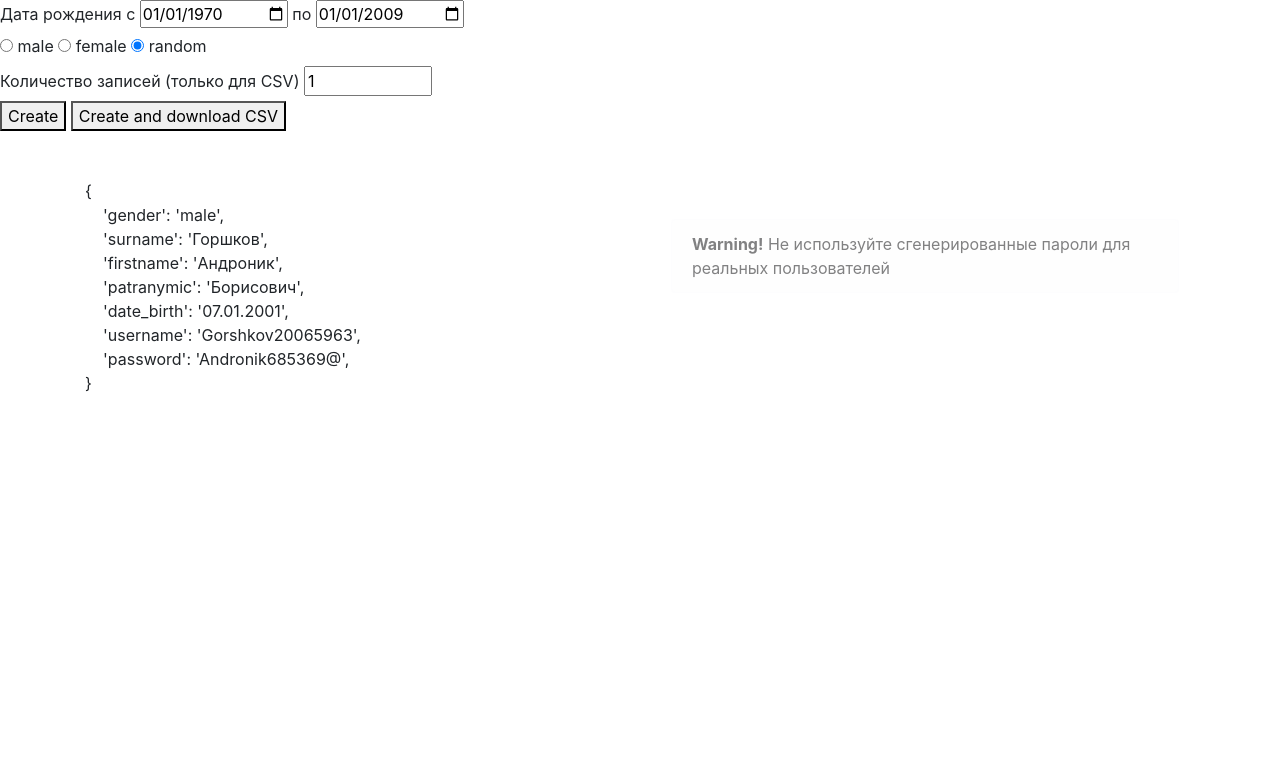
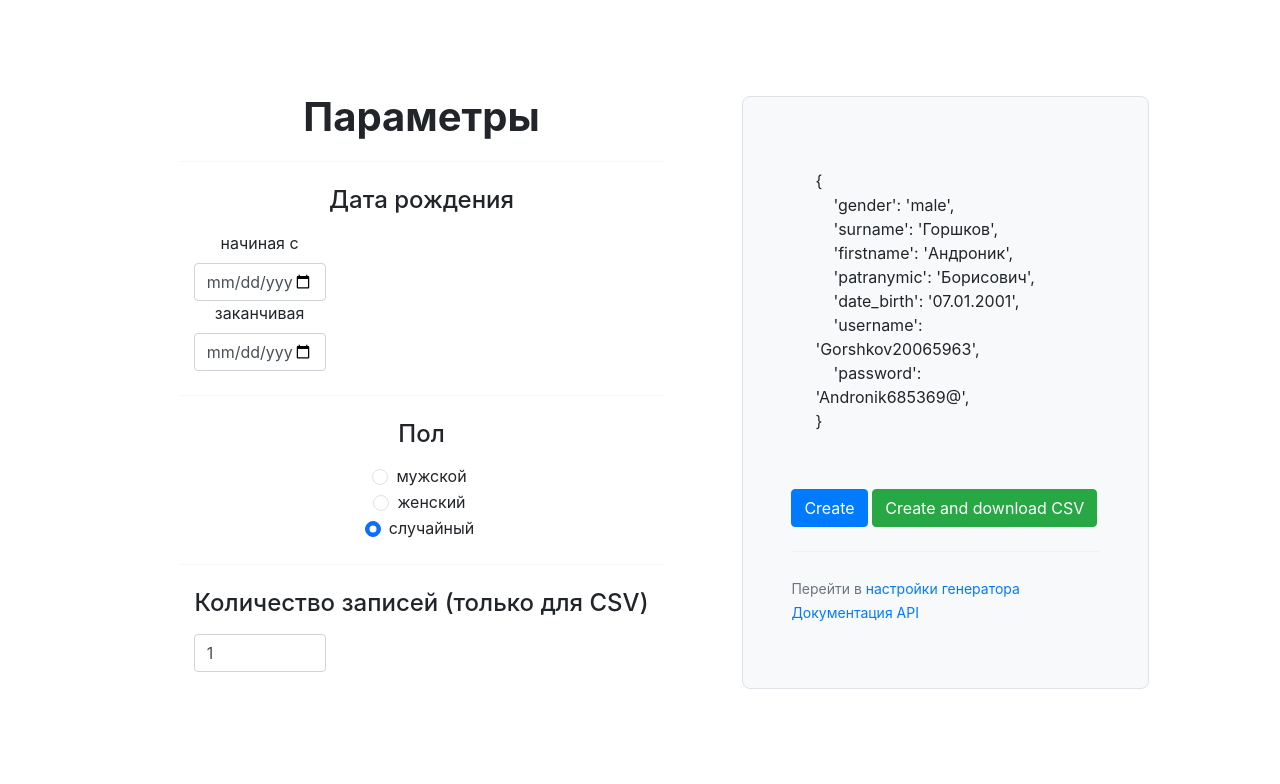
Before and after one commit to EvgeniiGerasin/user-generator-for-test, a Django app: page /castom_user/ in a window 1280 px wide. Shown: the top 784 px of the page. Run offline with Django 3.2, Linux system fonts and the light colour scheme; some libraries are stand-ins or nearby versions.

Commit message:
master
changed castom.html

```diff
--- a/users_generator/templates/users_generator/castom_user.html
+++ b/users_generator/templates/users_generator/castom_user.html
@@ -1,33 +1,55 @@
 {% extends 'users_generator/base.html' %}
+
+{% block title %}Castom users generator{% endblock title %}
 
 {% block content %}
   <form method="POST">
     {% csrf_token %}
-    <div>
-      <label for="data_from">Дата рождения с</label>
-      <input type="date" id="data_from" name="data_from" value={{ data_from }}></input>
-      <label for="data_to">по</label>
-      <input type="date" id="data_to" name="data_to" value={{ data_to }}></input>
+    <div class="container col-xl-10 col-xxl-7 px-4 py-5">
+      <div class="row align-items-center g-lg-5 py-5">
+        <div class="col-lg-7 text-center text-lg-start">
+          <h5 class="display-6 fw-bold lh-1 mb-3">Параметры</h5>
+
+          <div class="mx-5">
+            <hr class="my-4">
+            <h4 class="mb-3">Дата рождения</h4>
+            <div class="col-sm-4">
+              <label for="date_from" class="form-label">начиная с</label>
+              <input type="date" class="form-control" id="date_from" name="date_from" value="{{ date_from }}"></input>
             </div>
-    <div>
-      <input type="radio" id="contactChoice1" name="gender" {% if gender == 'male'%} checked {% endif %} value="male">
-      <label for="contactChoice1">male</label>
-      <input type="radio" id="contactChoice2" name="gender" {% if gender == 'female'%} checked {% endif %} value="female">
-      <label for="contactChoice2">female</label>
-      <input type="radio" id="contactChoice3" name="gender" {% if gender == 'random'%} checked {% endif %} value="random">
-      <label for="contactChoice3">random</label>
+            <div class="col-sm-4">
+              <label for="date_to" class="form-label">заканчивая </label>
+              <input type="date" class="form-control" id="date_to" name="date_to" value="{{ date_to }}">
             </div>
-    <div>
-      <label for="number">Количество записей (только для CSV) </label>
-      <input type="number" value="1" min="1" max="100000" id="number" name="number"></input>
+            <hr class="my-4">
+            <h4 class="mb-3">Пол</h4>
+            <div class="my-3">
+              <div class="form-check">
+                <input id="gender1" name="gender" type="radio" class="form-check-input" {% if gender == 'male'%} checked {% endif %} value="male">
+                <label class="form-check-label" for="credit">мужской</label>
               </div>
-    <button type="submit">Create</button>
-    <button type="submit" name="type" value="csv">Create and download CSV</button>
-  </form>
-
-  <div class="container pt-5">
-    <div class="row">
-      <div class="col">
+              <div class="form-check">
+                <input id="gender2" name="gender" type="radio" class="form-check-input" {% if gender == 'female'%} checked {% endif %} value="female">
+                <label class="form-check-label" for="debit">женский</label>
+              </div>
+              <div class="form-check">
+                <input id="gender3" name="gender" type="radio" class="form-check-input" {% if gender == 'random'%} checked {% endif %} value="random">
+                <label class="form-check-label" for="paypal">случайный</label>
+              </div>
+            </div>
+            <hr class="my-4">
+            <h4 class="mb-3">Количество записей (только для CSV)</h4>
+            <div class="my-3">
+              <div class="col-sm-4">
+                <input type="number" class="form-control" value="1" min="1" max="100000" id="number" name="number"></input>
+              </div>
+            </div>
+          </div>
+        </div>
+        <div class="col-md-10 mx-auto col-lg-5">
+          <div class="p-4 p-md-5 border rounded-3 bg-light">
+            <div class="form-floating mb-3">
+              <div class="col p-4">
                 <p>{
               <br>&nbsp;&nbsp;&nbsp;&nbsp;'gender': '{{user.gender}}',<br>
               &nbsp;&nbsp;&nbsp;&nbsp;'surname': '{{user.surname}}',<br>
@@ -39,12 +61,23 @@
               }
                 </p>
               </div>
-      <div class="col">
-        <div class="m-3 pt-4">
-          <div class="alert alert-light">
-            <strong>Warning!</strong> Не используйте сгенерированные пароли для реальных пользователей
+            </div>
+            <button type="submit" class="btn btn-primary">Create</button>
+            <button type="submit" name="type" value="csv" id="button_csv" class="btn btn-success">Create and download CSV</button>
+            <hr class="my-4">
+            <div class="position top-50 start-50">
+              <small class="text-muted">Перейти в <a href="{% url 'users_generator:castom_user' %}">настройки генератора</a>
+              </small>
+              <p>
+                <small class="text-muted">
+                  <a href="#">Документация API</a>
+                </small>
+              </p>
             </div>
           </div>
         </div>
       </div>
+    </div>
+  </form>
+
 {% endblock content %}
```
Lines whose indentation alone changed are shown as unchanged.
